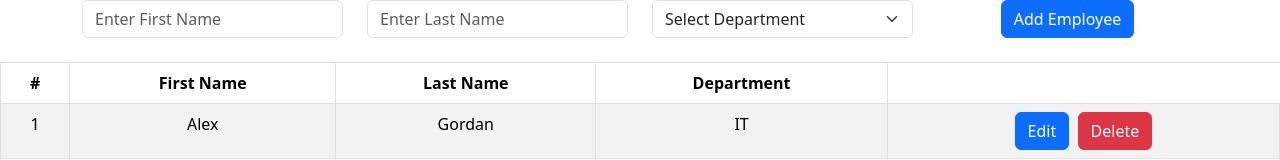
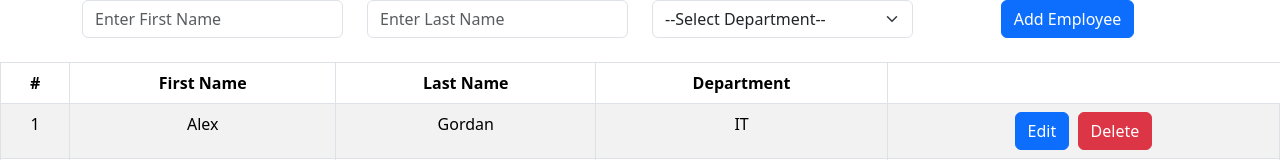
Before and after one commit to nimsara294/emp_web_app, a React (Create React App) app: page / in a window 1280 px wide. Shown: the top 160 px of the page. Built offline with nearby package versions, Linux system fonts and the light colour scheme.

Commit message:
Completed the EmpCrud

```diff
--- a/src/pages/EmpCrud.js
+++ b/src/pages/EmpCrud.js
@@ -11,6 +11,12 @@ import Form from "react-bootstrap/Form";
 import "bootstrap/dist/css/bootstrap.css";
 
 const EmpCrud = () => {
+  const [fname, setFname] = useState("");
+  const [lname, setLname] = useState("");
+
+  const [editFname, setEditfname] = useState("");
+  const [editLname, setEditlname] = useState("");
+
   const [lgShow, setLgShow] = useState(false);
   const handleClose = () => setLgShow(false);
   const handleShow = () => setLgShow(true);
@@ -49,6 +55,26 @@ const EmpCrud = () => {
     // eslint-disable-next-line react-hooks/exhaustive-deps
   }, []);
 
+  const options = [
+    { value: "", text: "--Select Department--" },
+    { value: "IT", text: "IT" },
+    { value: "HR", text: "HR" },
+    { value: "Financial", text: "Financial" },
+  ];
+
+  const [dep, setDep] = useState(options[0].value);
+  const [editDep, setEditdep] = useState(options[0].value);
+
+  const handleChange = (event) => {
+    // console.log(event.target.value);
+    setDep(event.target.value);
+  };
+
+  const handleEditChange = (event) => {
+    // console.log(event.target.value);
+    setEditdep(event.target.value);
+  };
+
   const handleEdit = (id) => {
     // alert(id);
     handleShow();
@@ -71,6 +97,8 @@ const EmpCrud = () => {
               type="text"
               className="form-control"
               placeholder="Enter First Name"
+              value={fname}
+              onChange={(e) => setFname(e.target.value)}
             />
           </Col>
           <Col>
@@ -78,14 +106,21 @@ const EmpCrud = () => {
               type="text"
               className="form-control"
               placeholder="Enter Last Name"
+              value={lname}
+              onChange={(e) => setLname(e.target.value)}
             />
           </Col>
           <Col>
-            <Form.Select aria-label="Default select example">
-              <option>Select Department</option>
-              <option value="1">HR</option>
-              <option value="2">IT</option>
-              <option value="3">Financial</option>
+            <Form.Select
+              aria-label="Default select example"
+              value={dep}
+              onChange={handleChange}
+            >
+              {options.map((option) => (
+                <option key={option.value} value={option.value}>
+                  {option.text}
+                </option>
+              ))}
             </Form.Select>
           </Col>
           <Col>
@@ -151,6 +186,8 @@ const EmpCrud = () => {
               type="text"
               className="form-control"
               placeholder="Enter First Name"
+              value={editFname}
+              onChange={(e) => setEditfname(e.target.value)}
             />
           </Col>
           <Col>
@@ -158,14 +195,21 @@ const EmpCrud = () => {
               type="text"
               className="form-control"
               placeholder="Enter Last Name"
+              value={editLname}
+              onChange={(e) => setEditlname(e.target.value)}
             />
           </Col>
           <Col>
-              <Form.Select aria-label="Default select example">
-                <option>Select Department</option>
-                <option value="1">HR</option>
-                <option value="2">IT</option>
-                <option value="3">Financial</option>
+            <Form.Select
+              aria-label="Default select example"
+              value={editDep}
+              onChange={handleEditChange}
+            >
+              {options.map((option) => (
+                <option key={option.value} value={option.value}>
+                  {option.text}
+                </option>
+              ))}
             </Form.Select>
           </Col>
         </Row>
```
Lines whose indentation alone changed are shown as unchanged.
